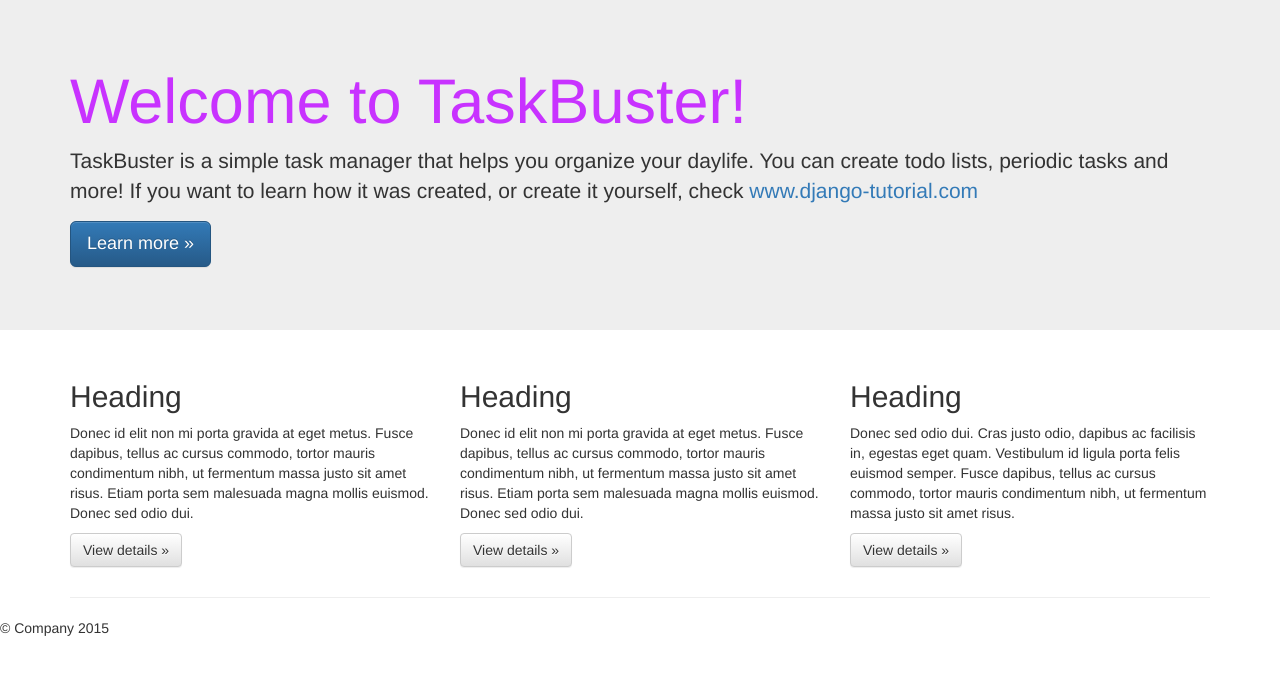
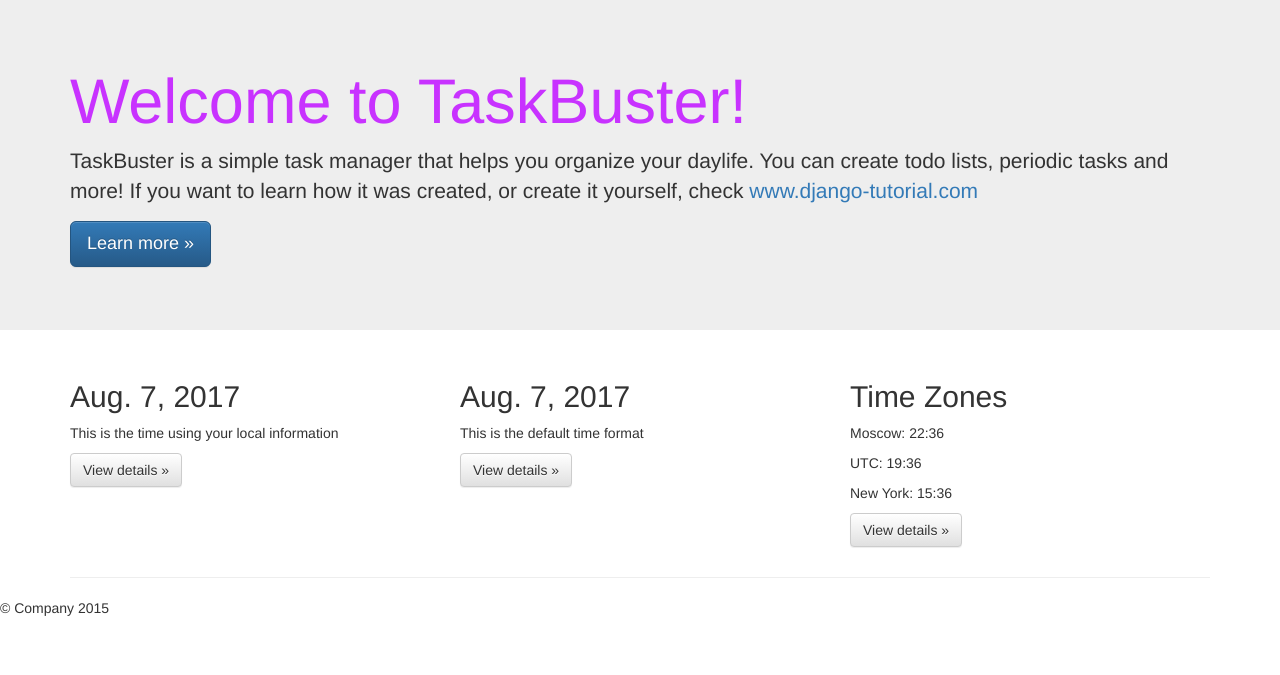
Before and after one commit to katieyves/taskbuster, a Django app: page / in a window 1280 px wide. Shown: the part 51-726 px from the top of the page. Run offline with Django 3.2, Linux system fonts and the light colour scheme; some libraries are stand-ins or nearby versions.

Commit message:
Internationalization and Localization

```diff
--- a/requirements/base.txt
+++ b/requirements/base.txt
@@ -1 +1,2 @@
 Django==1.8.5
+pytz==2017.2
--- a/taskbuster/settings/base.py
+++ b/taskbuster/settings/base.py
@@ -99,7 +99,7 @@ DATABASES = {
 
 LANGUAGE_CODE = 'en-us'
 
-TIME_ZONE = 'UTC'
+TIME_ZONE = 'Europe/Moscow'
 
 USE_I18N = True
 
--- a/taskbuster/templates/taskbuster/index.html
+++ b/taskbuster/templates/taskbuster/index.html
@@ -1,5 +1,7 @@
 {% extends "base.html" %}
 {% load i18n %}
+{% load l10n %}
+{% load tz %}
 {% block head_title %}TaskBuster Django Tutorial{% endblock %}
 
 {% block content %}
@@ -8,7 +10,7 @@
       <div class="container">
         <h1>{% trans "Welcome to TaskBuster!" %}</h1>
         <p>{% blocktrans %}TaskBuster is a simple task manager that helps you organize your daylife. You can create todo lists, periodic tasks and more! If you want to learn how it was created, or create it yourself, check <a href="http://www.django-tutorial.com">www.django-tutorial.com</a>{% endblocktrans %}</p>
-        <p><a class="btn btn-primary btn-lg" href="#" role="button">Learn more &raquo;</a></p>
+        <p><a class="btn btn-primary btn-lg" href="#" role="button">{% trans "Learn more" %} &raquo;</a></p>
       </div>
     </div>
 
@@ -16,18 +18,20 @@
       <!-- Example row of columns -->
       <div class="row">
         <div class="col-md-4">
-          <h2>Heading</h2>
-          <p>Donec id elit non mi porta gravida at eget metus. Fusce dapibus, tellus ac cursus commodo, tortor mauris condimentum nibh, ut fermentum massa justo sit amet risus. Etiam porta sem malesuada magna mollis euismod. Donec sed odio dui. </p>
+          <h2 id="local_date">{{today}}</h2>
+          <p>This is the time using your local information</p>
           <p><a class="btn btn-default" href="#" role="button">View details &raquo;</a></p>
         </div>
         <div class="col-md-4">
-          <h2>Heading</h2>
-          <p>Donec id elit non mi porta gravida at eget metus. Fusce dapibus, tellus ac cursus commodo, tortor mauris condimentum nibh, ut fermentum massa justo sit amet risus. Etiam porta sem malesuada magna mollis euismod. Donec sed odio dui. </p>
+          <h2 id="non_local_date">{{today|unlocalize}}</h2>
+          <p>This is the default time format</p>
           <p><a class="btn btn-default" href="#" role="button">View details &raquo;</a></p>
        </div>
         <div class="col-md-4">
-          <h2>Heading</h2>
-          <p>Donec sed odio dui. Cras justo odio, dapibus ac facilisis in, egestas eget quam. Vestibulum id ligula porta felis euismod semper. Fusce dapibus, tellus ac cursus commodo, tortor mauris condimentum nibh, ut fermentum massa justo sit amet risus.</p>
+          <h2>Time Zones</h2>
+          <p>Moscow: <span id="time_tz">{{now|time:"H:i"}}</span></p>
+          <p>UTC: <span id="time_utc">{{now|utc|time:"H:i"}}</span></p>
+          <p>New York: <span id="time_ny">{{now|timezone:"America/New_York"|time:"H:i"}}</span></p>
           <p><a class="btn btn-default" href="#" role="button">View details &raquo;</a></p>
         </div>
       </div>
--- a/taskbuster/views.py
+++ b/taskbuster/views.py
@@ -1,5 +1,7 @@
 # -*- coding: utf-8 -*-
 from django.shortcuts import render
+import datetime
+from django.utils.timezone import now
 
 def home(request):
 	return render(request, "taskbuster/index.html", {})
@@ -7,3 +9,8 @@ def home(request):
 
 def home_files(request, filename):
 	return render(request, filename, {}, content_type="text/plain")
+
+
+def home(request):
+	today = datetime.date.today()
+	return render(request, "taskbuster/index.html", {'today': today, 'now': now()})
```
Also changed, not shown: functional_tests/test_all_users.py (+20 -0 lines), taskbuster/locale/ru/LC_MESSAGES/django.po.
